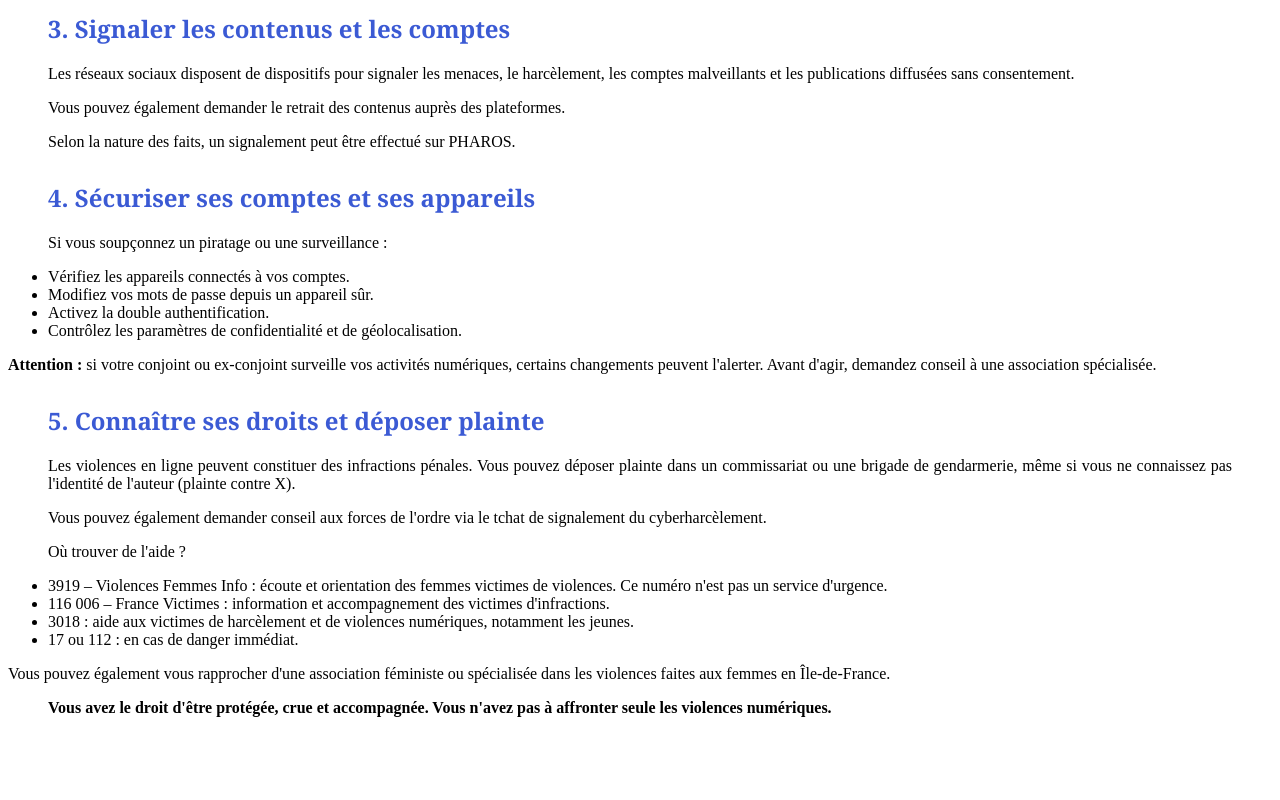
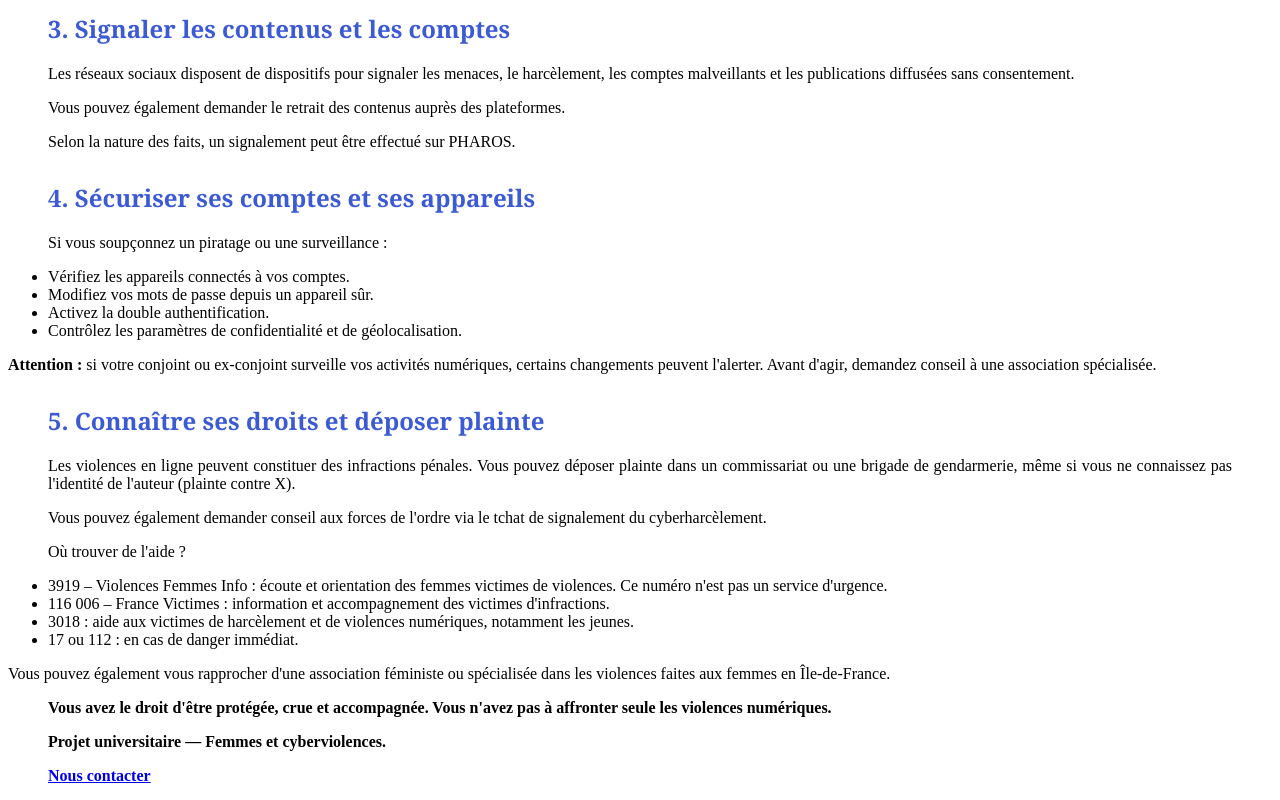
Before and after one commit to sijran/site-associations-femmes, a plain HTML site: page victimedeviolence.html in a window 1280 px wide. Shown: the part 718-1518 px from the top of the page. Before the commit the page ends 1450 px from the top, so only its background shows below. Drawn offline with Linux system fonts and the light colour scheme.

Commit message:
Add footer with project information and contact link

```diff
--- a/victimedeviolence.html
+++ b/victimedeviolence.html
@@ -74,5 +74,10 @@ h2 {
 		Vous pouvez également vous rapprocher d'une association féministe ou spécialisée dans les violences faites aux femmes en Île-de-France.</p>
 		<p><strong>Vous avez le droit d'être protégée, crue et accompagnée. Vous n'avez pas à affronter seule les violences numériques.<strong></p>
         </article>
+ <footer>
+        <p>Projet universitaire — Femmes et cyberviolences.</p>
+        <p><a href="contacts.html">Nous contacter</a></p>
+        <!-- Mentions légales et licence de réutilisation à compléter. -->
+    </footer>
 </body>
 </html>
```
